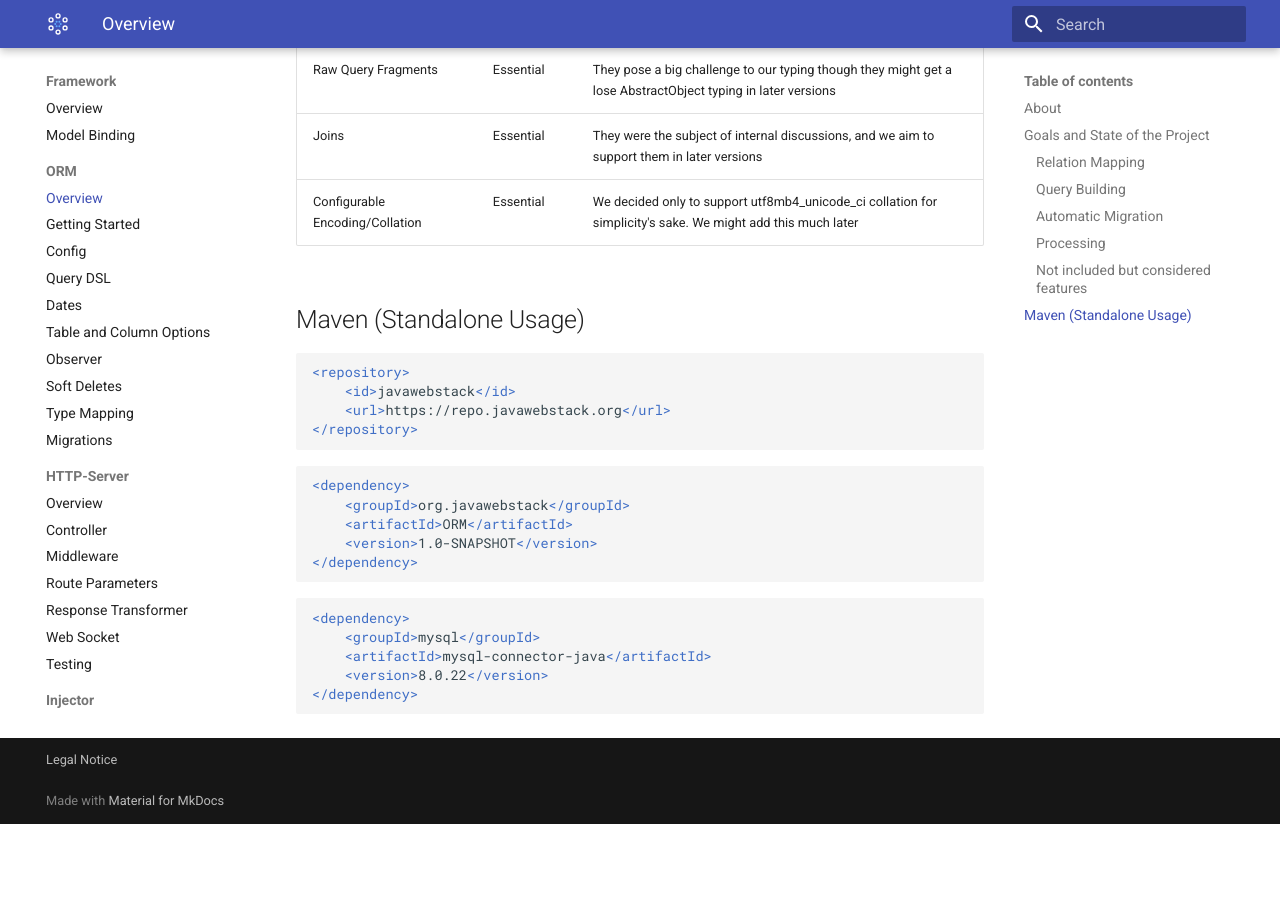
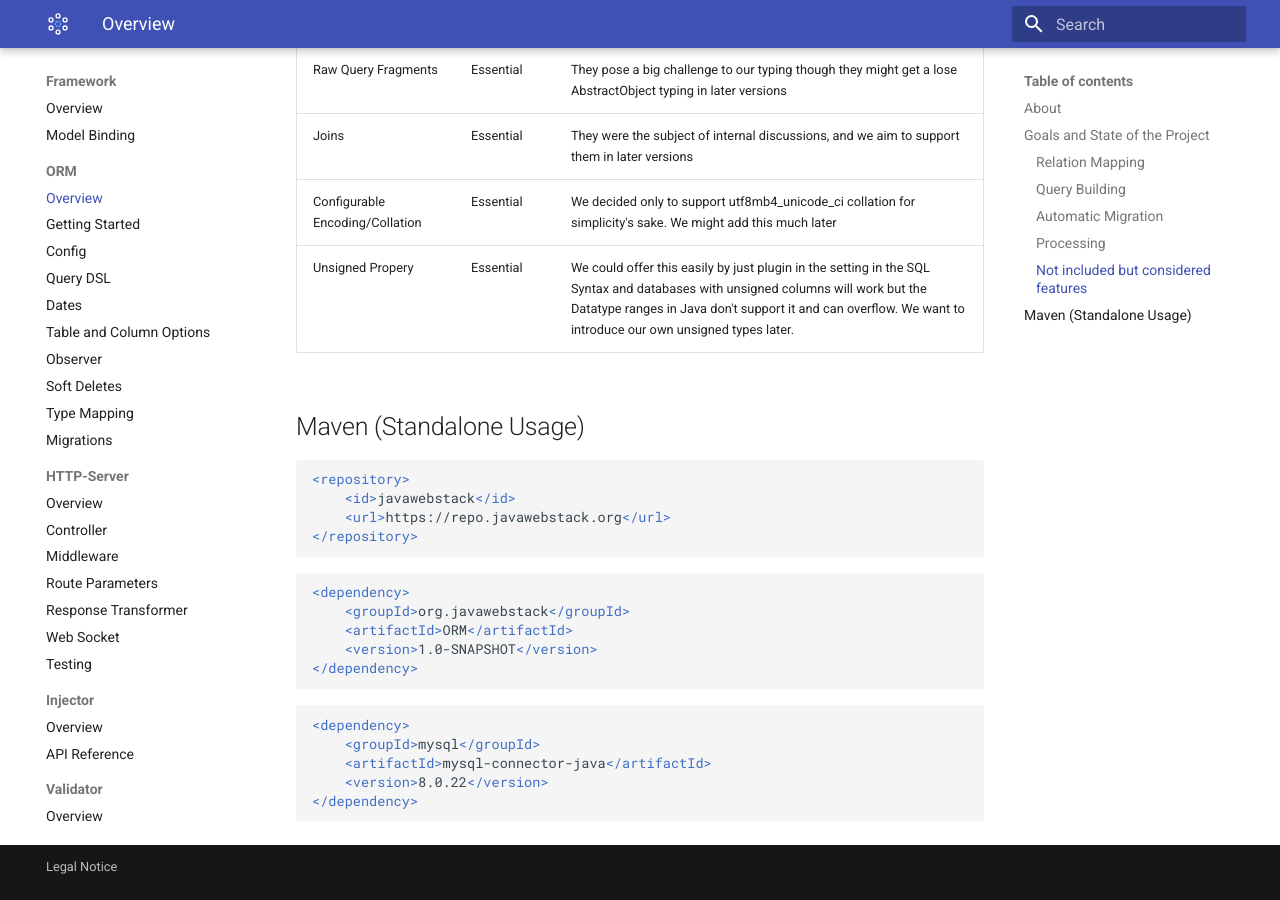
Before and after one commit to JavaWebStack/Docs, an MkDocs documentation site: the page built from docs/framework/orm/index.md, in a window 1280 px wide and 900 px high, scrolled down 3047 px. Built offline with MkDocs 1.6.1 and Material for MkDocs 9.7.7, drawn with Linux system fonts in a browser that asks for light colours; before the commit the page ends 3871 px from its top, so only the background shows below that; some of the changed text lies outside the part shown.

Commit message:
Add unsigned property

```diff
--- a/docs/framework/orm/index.md
+++ b/docs/framework/orm/index.md
@@ -70,9 +70,10 @@
 ### Not included but considered features
 |Feature|Type|Reason|
 | - | - | - |
-| Raw Query Fragments | Essential | They pose a big challenge to our typing though they might get a lose AbstractObject typing in later versions
+| Raw Query Fragments | Essential | They pose a big challenge to our typing though they might get a lose AbstractObject typing in later versions |
 | Joins | Essential | They were the subject of internal discussions, and we aim to support them in later versions
-| Configurable Encoding/Collation | Essential | We decided only to support utf8mb4_unicode_ci collation for simplicity's sake. We might add this much later
+| Configurable Encoding/Collation | Essential | We decided only to support utf8mb4_unicode_ci collation for simplicity's sake. We might add this much later |
+| Unsigned Propery | Essential | We could offer this easily by just plugin in the setting in the SQL Syntax and databases with unsigned columns will work but the Datatype ranges in Java don't support it and can overflow. We want to introduce our own unsigned types later.
 
 
 
```
Also changed, not shown: other parts of docs/framework/orm/index.md (+1 -1 lines).
